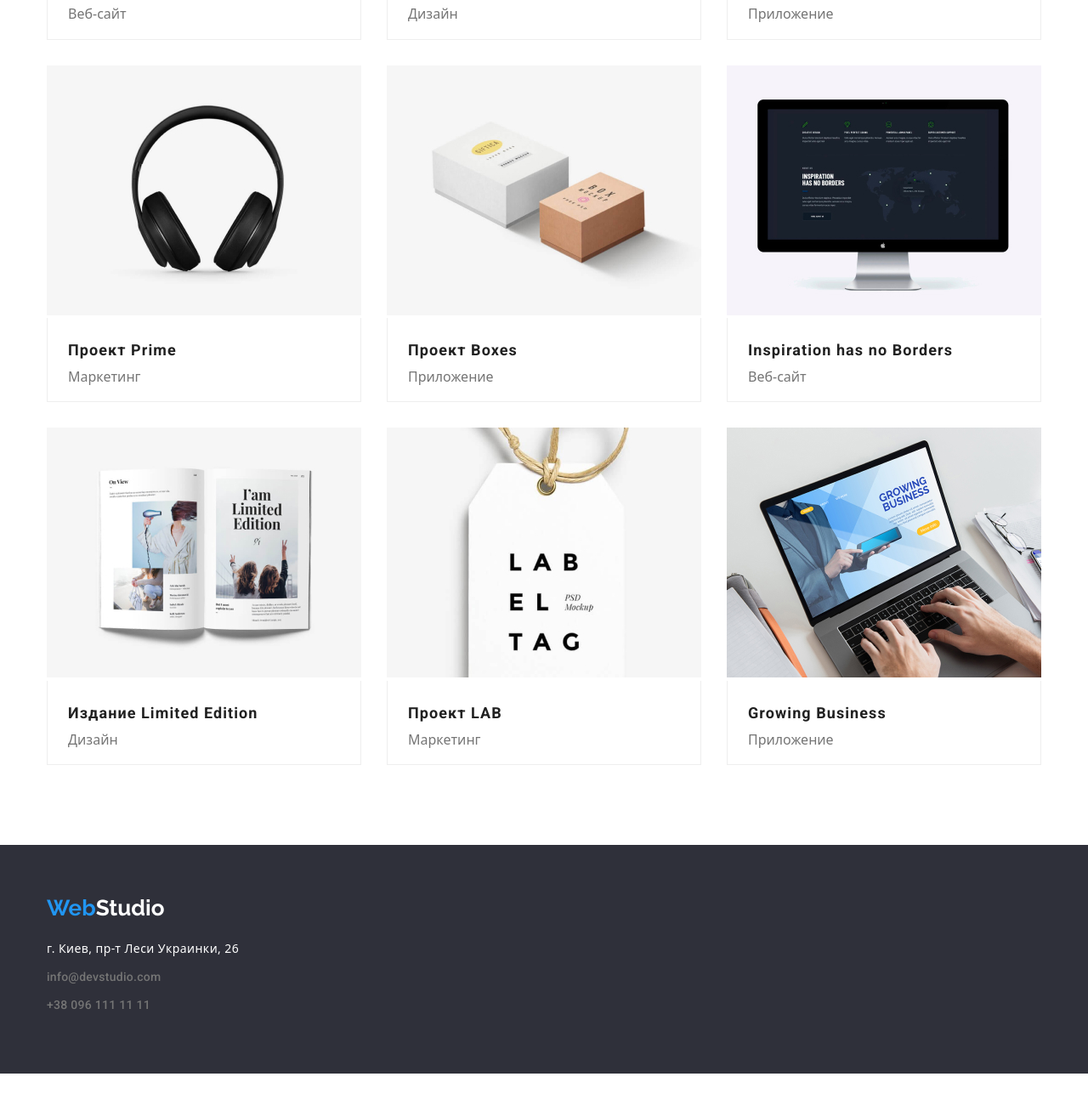
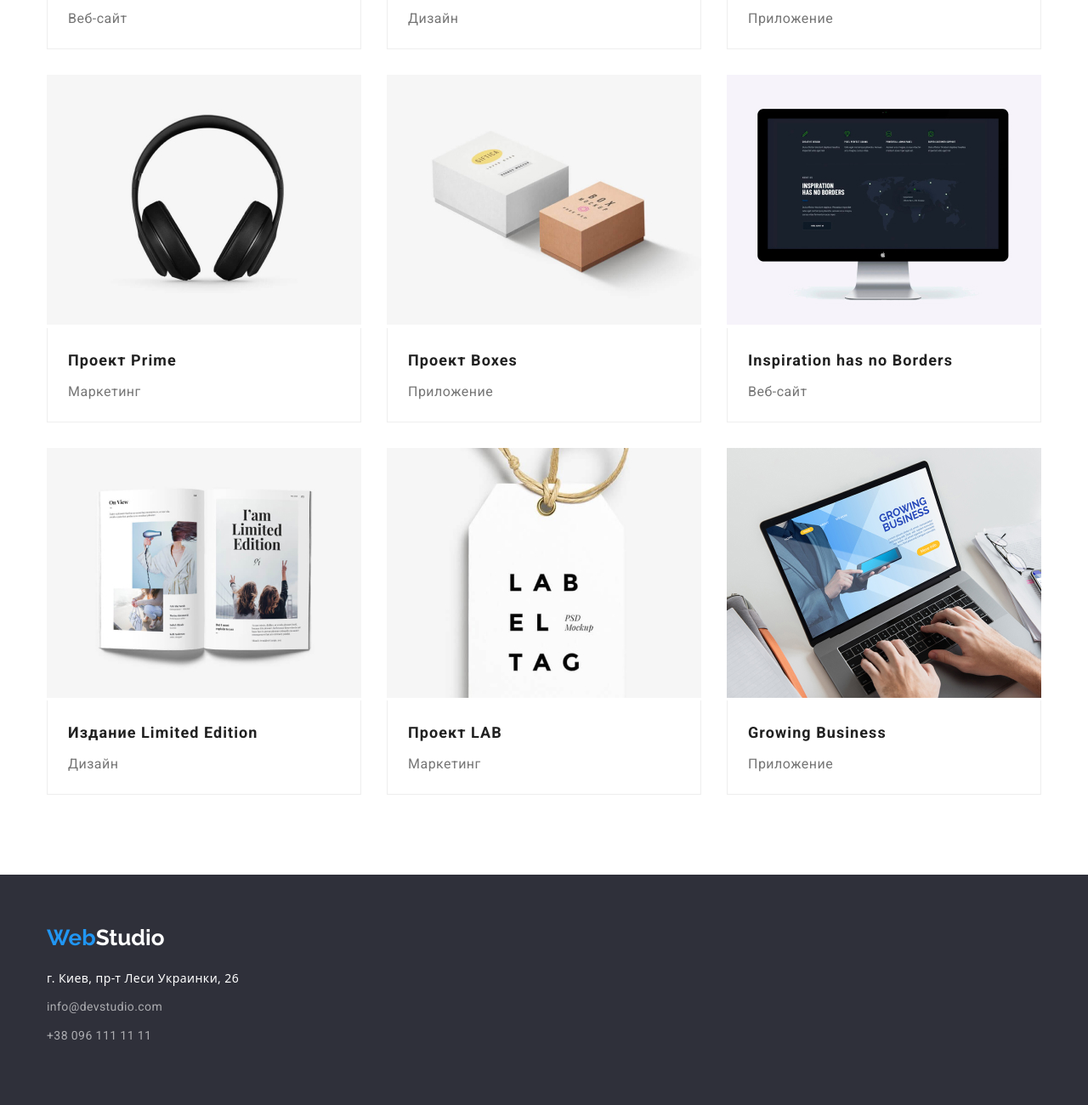
Before and after one commit to ruchey34/goit-markup-hw-03, a plain HTML site: page portfolio.html in a window 1280 px wide. Shown: the part 617-1917 px from the top of the page at 85% size. Before the commit the page ends 1880 px from the top, so only its background shows below. Drawn offline with nearby package versions, Linux system fonts and the light colour scheme.

Commit message:
update styles.css

```diff
--- a/css/styles.css
+++ b/css/styles.css
@@ -132,6 +132,9 @@ ul{
     width: 696px;
     margin-right: auto;
     margin-left: auto;
+    margin-block-start: 0px;
+    margin-block-end: 0px;
+    margin-bottom: 30px;
 }
 .hero-btn{
     font-family: 'Roboto';
@@ -206,7 +209,7 @@ ul{
     line-height: 1;
     text-align: center;
     letter-spacing: 0.03em;
-    padding-bottom: 50px;
+    margin-bottom: 50px;
 }
 .team{
     background-color: var(--team-bg-color);
@@ -239,8 +242,8 @@ ul{
     margin-bottom: 50px;
 }
 .team-box{
-    margin-top: 30px;
-    margin-bottom: 30px;
+    padding-top: 30px;
+    padding-bottom: 30px;
 }
 .team-name{
     font-family: 'Roboto';
@@ -292,6 +295,12 @@ ul{
     line-height: 1.71;
     letter-spacing: 0.03em;
     margin-bottom: 9px;
+}
+.footer-link{
+    color: rgba(255, 255, 255, 0.6);
+    font-weight: 400;
+    line-height: 1.71;
+    letter-spacing: 0.03em;
 }
 .portfolio{
     padding-top: 94px;
@@ -361,6 +370,7 @@ ul{
 }
 .portfolio-paragraph{
     color: var(--main-text-color);
+    font-family: 'Roboto';
     font-style: normal;
     font-weight: 400;
     font-size: 16px;
--- a/portfolio.html
+++ b/portfolio.html
@@ -57,70 +57,68 @@
                     <button type="button" class="portfolio-btn">Маркетинг</button>
                 </li>
             </ul>
-        </div>
-        <div class="container">
             <ul class="portfolio-list">
                 <li class="portfolio-item">
                     <img src=".\images\portfolio\img1.jpg" alt="Ноутбук" width="370" height="294" class="portfolio-img">
                     <div class="portfolio-box">
                     <p class="portfolio-header">Технокряк</p>
-                    <p class="portfolio-paragrapgh">Веб-сайт</p>
+                    <p class="portfolio-paragraph">Веб-сайт</p>
                     </div>
                 </li>
                 <li class="portfolio-item">
                     <img src=".\images\portfolio\img2.jpg" alt="Баскетболисты" width="370" height="294" class="portfolio-img">
                     <div class="portfolio-box">
                     <p class="portfolio-header">Постер New Orlean vs Golden Star</p>
-                    <p class="portfolio-paragrapgh">Дизайн</p>
+                    <p class="portfolio-paragraph">Дизайн</p>
                     </div>
                 </li>
                 <li class="portfolio-item">
                     <img src=".\images\portfolio\img3.jpg" alt="Логотип рыбного ресторана" width="370" height="294" class="portfolio-img">
                     <div class="portfolio-box">
                     <p class="portfolio-header">Ресторан Seafood</p>
-                    <p class="portfolio-paragrapgh">Приложение</p>
+                    <p class="portfolio-paragraph">Приложение</p>
                     </div>
                 </li>
                 <li class="portfolio-item">
                     <img src=".\images\portfolio\img4.jpg" alt="Наушники" width="370" height="294" class="portfolio-img">
                     <div class="portfolio-box">
                     <p class="portfolio-header">Проект Prime</p>
-                    <p class="portfolio-paragrapgh">Маркетинг</p>
+                    <p class="portfolio-paragraph">Маркетинг</p>
                     </div>
                 </li>
                 <li class="portfolio-item">
                     <img src=".\images\portfolio\img5.jpg" alt="Две коробочки" width="370" height="294" class="portfolio-img">
                     <div class="portfolio-box">
                     <p class="portfolio-header">Проект Boxes</p>
-                    <p class="portfolio-paragrapgh">Приложение</p>
+                    <p class="portfolio-paragraph">Приложение</p>
                     </div>
                 </li>
                 <li class="portfolio-item">
                     <img src=".\images\portfolio\img6.jpg" alt="Монитор" width="370" height="294" class="portfolio-img">
                     <div class="portfolio-box">
                     <p class="portfolio-header">Inspiration has no Borders</p>
-                    <p class="portfolio-paragrapgh">Веб-сайт</p>
+                    <p class="portfolio-paragraph">Веб-сайт</p>
                     </div>
                 </li>
                 <li class="portfolio-item">
                     <img src=".\images\portfolio\img7.jpg" alt="Книга" width="370" height="294" class="portfolio-img">
                     <div class="portfolio-box">
                     <p class="portfolio-header">Издание Limited Edition</p>
-                    <p class="portfolio-paragrapgh">Дизайн</p>
+                    <p class="portfolio-paragraph">Дизайн</p>
                     </div>
                 </li>
                 <li class="portfolio-item">
                     <img src=".\images\portfolio\img8.jpg" alt="Лейбочка" width="370" height="294" class="portfolio-img">
                     <div class="portfolio-box">
                     <p class="portfolio-header">Проект LAB</p>
-                    <p class="portfolio-paragrapgh">Маркетинг</p>
+                    <p class="portfolio-paragraph">Маркетинг</p>
                     </div>
                 </li>
                 <li class="portfolio-item">
                     <img src=".\images\portfolio\img9.jpg" alt="Человек работает на ноутбуке" width="370" height="294" class="portfolio-img">
                     <div class="portfolio-box">
                     <p class="portfolio-header">Growing Business</p>
-                    <p class="portfolio-paragrapgh">Приложение</p>
+                    <p class="portfolio-paragraph">Приложение</p>
                     </div>
                 </li>
             </ul>
@@ -134,10 +132,10 @@
                 <p class="footer-paragraph">г. Киев, пр-т Леси Украинки, 26</p>
                 <ul class="address">
                     <li class="address-item">
-                    <a href="" class="address-link">info@devstudio.com</a>
+                        <a href="" class="footer-link address-link">info@devstudio.com</a>
                     </li>
                     <li class="address-item">
-                    <a href="" class="address-link">+38 096 111 11 11</a>
+                        <a href="" class="footer-link address-link">+38 096 111 11 11</a>
                     </li>
                 </ul>
             </address>
```
Also changed, not shown: index.html (+2 -2 lines). Lines whose indentation alone changed are shown as unchanged.
